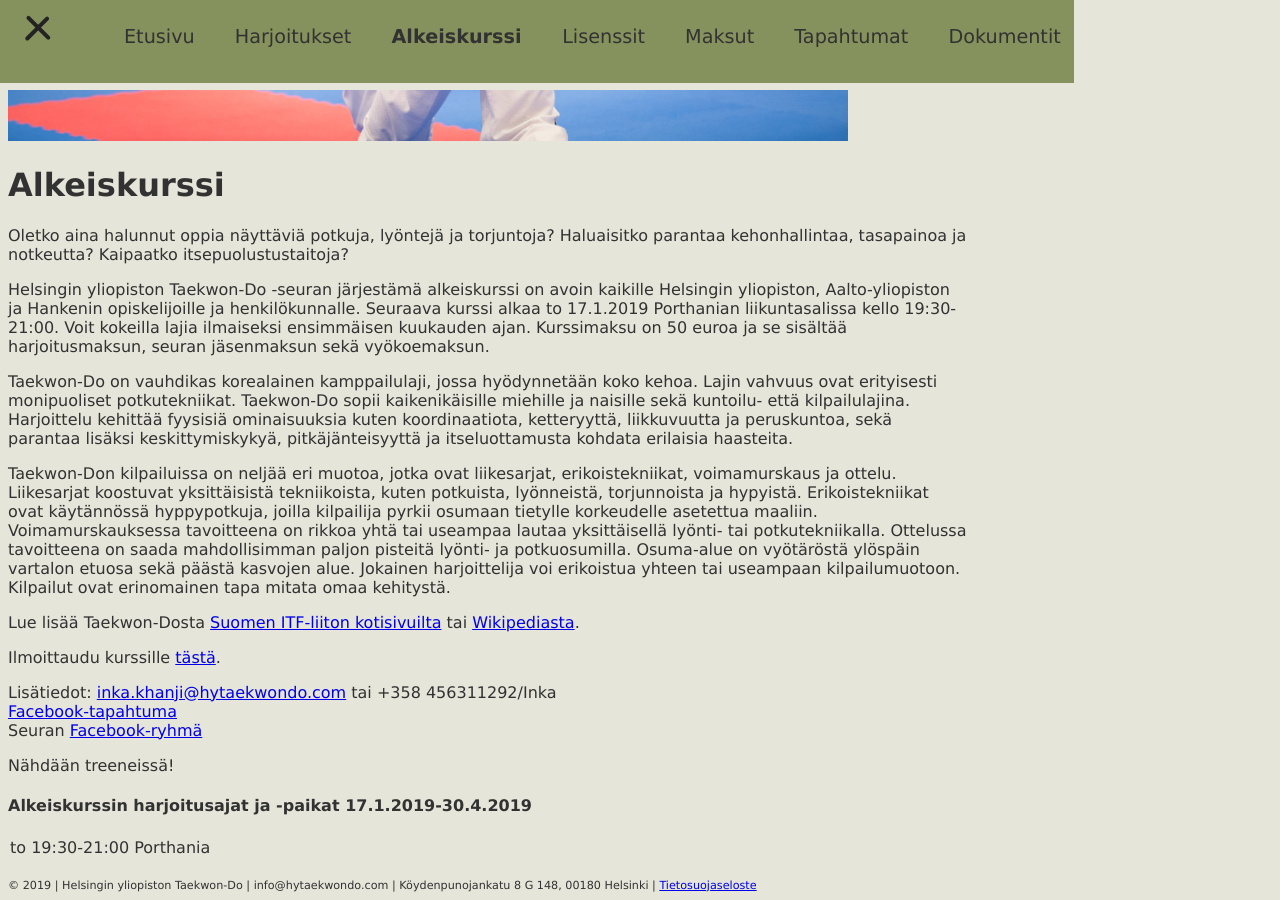
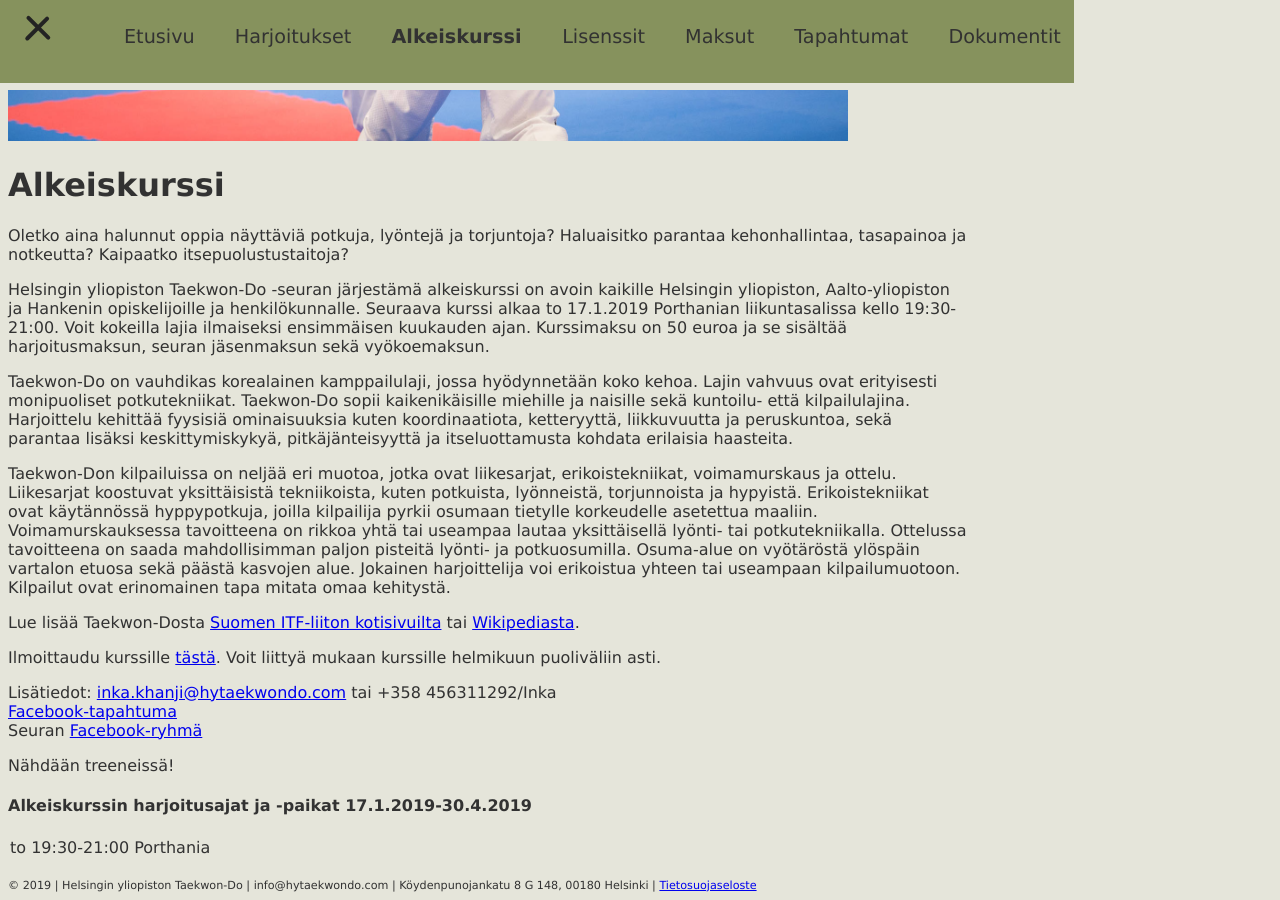
Before and after one commit to hytkd/website, a Jekyll site: the page built from course.html, in a window 1280 px wide and 900 px high, scrolled down 547 px. Built offline with Jekyll 4.4.1, drawn with Linux system fonts in a browser that asks for light colours.

Commit message:
Add mention about the possibility of joining the course up until mid Feb

```diff
--- a/_data/acute.yml
+++ b/_data/acute.yml
@@ -1,6 +1,6 @@
 - title: Jäsenlomake
   content: Seuran harjoituksiin osallistuvien tulee täyttää <a href="https://goo.gl/forms/KlLuwpBCCKl2jOI63">jäsenlomake</a> vuodelle 2019. Myös alkeiskurssille osallistuvia pyydetään täyttämään lomake.
 - title: Kevään alkeiskurssi
-  content: Kevään alkeiskurssi alkaa 17.1.2019. Ilmoittaudu <a href="/course.html">kurssille</a>!
+  content: Kevään alkeiskurssi alkoi 17.1.2019, kurssille voi ilmoittautua mukaan helmikuun puoliväliin asti. Ilmoittaudu <a href="/course.html">kurssille</a>!
 - title: Jäsenmaksut
   content: Muistathan maksaa seuran jäsenmaksun vuodelle 2019. Ohjeet löydät <a href="/payments.html">täältä</a>.
--- a/course.html
+++ b/course.html
@@ -25,7 +25,7 @@ title: HYTKD - Alkeiskurssi
 </p>
 
 <p>
-	Ilmoittaudu kurssille <a href="http://bit.do/eCxdm">tästä</a>.
+	Ilmoittaudu kurssille <a href="http://bit.do/eCxdm">tästä</a>. Voit liittyä mukaan kurssille helmikuun puoliväliin asti.
 </p>
 
 <p>
```
